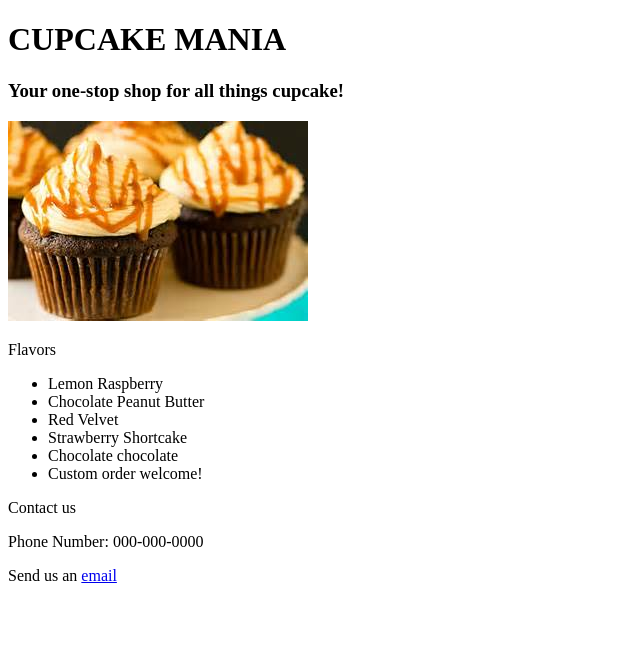
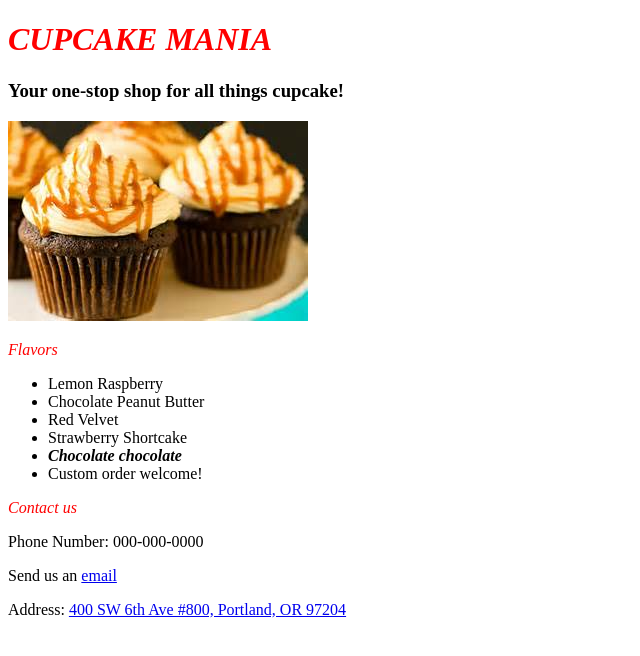
Before and after one commit to glatimer/cupcake, a plain HTML site: page cupcake-website.html in a window 1280 px wide. Shown: the whole page, without its empty margins (0-640 px from the left). Drawn offline with Linux system fonts and the light colour scheme.

Commit message:
Applied stylesheet.css classes to cupcake-website.html

```diff
--- a/cupcake-website.html
+++ b/cupcake-website.html
@@ -2,24 +2,29 @@
 <html>
   <head>
     <link href="css/stylesheet.css" rel="stylesheet" type="text/css">
-    <title>Cupcake Mania</title>
+    <title class="flashy">Cupcake Mania</title>
   </head>
   <body>
-    <h1>CUPCAKE MANIA</h1>
+    <h1 class="flashy">CUPCAKE MANIA</h1>
     <h3>Your one-stop shop for all things cupcake!</h3>
       <img src="img/chocolate-sea-salt.jpeg">
-      <p>Flavors</p>
+      <p class="flashy">Flavors</p>
       <ul>
         <li>Lemon Raspberry</li>
         <li>Chocolate Peanut Butter</li>
         <li>Red Velvet</li>
         <li>Strawberry Shortcake</li>
-        <li>Chocolate chocolate</li>
+        <li class="best">Chocolate chocolate</li>
         <li>Custom order welcome!</li>
       </ul>
-      <p>Contact us</p>
+      <p class="flashy">Contact us</p>
       <p>Phone Number: 000-000-0000</p>
       <p>Send us an <a href="mailto:nbarfield5@gmail.com">email</a></p>
+      <p>Address:
+        <a href="https://www.google.com/maps/place/Epicodus/@45.5207086,-122.6795911,17z/data=!3m1!4b1!4m2!3m1!1s0x54950a06bbf002b9:0x1a5a314da13581e5">400 SW 6th Ave #800, Portland, OR 97204
+        </a>
+      </p>
+
 
 
   </body>
```
